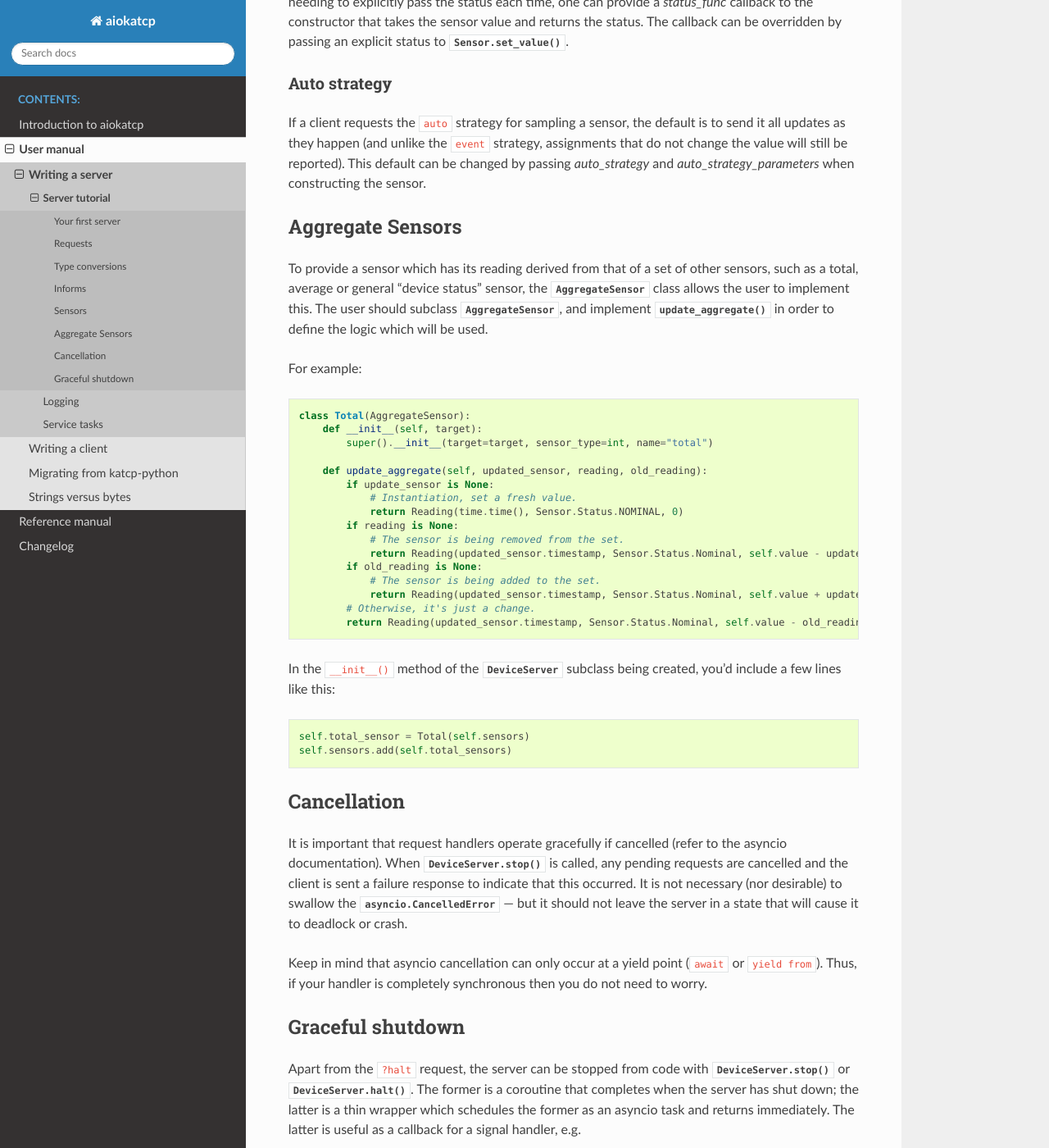
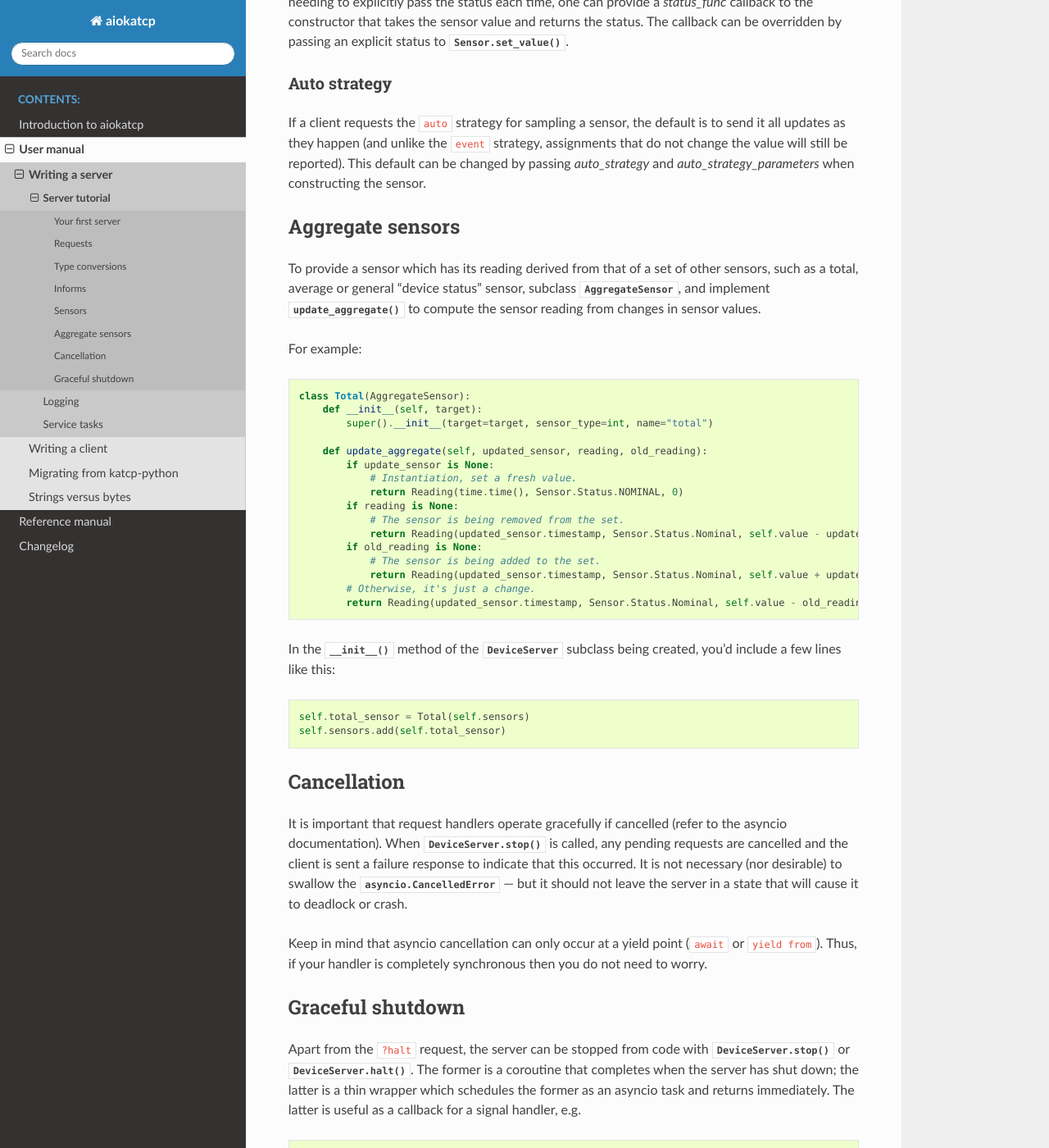
Before and after one commit to ska-sa/aiokatcp, a Sphinx documentation site: the page built from doc/server/tutorial.rst, in a window 1280 px wide and 1400 px high, scrolled down 3958 px. Shown: the whole window at 82% size. Built offline with Sphinx 7.4.7 and the Read the Docs theme 2.0.0, drawn with Linux system fonts in a browser that asks for light colours; the version number could not be read and is left out.

Commit message:
Apply suggestions from code review
Co-authored-by: Bruce Merry <1963944+bmerry@users.noreply.github.com>

```diff
--- a/doc/server/tutorial.rst
+++ b/doc/server/tutorial.rst
@@ -216,14 +216,13 @@ assignments that do not change the value will still be reported). This default
 can be changed by passing `auto_strategy` and `auto_strategy_parameters` when
 constructing the sensor.
 
-Aggregate Sensors
+Aggregate sensors
 -----------------
 To provide a sensor which has its reading derived from that of a set of other
-sensors, such as a total, average or general "device status" sensor, the
-:class:`.AggregateSensor` class allows the user to implement this. The user
-should subclass :class:`.AggregateSensor`, and implement
-:func:`.~AggregateSensor.update_aggregate` in order to define the logic which will
-be used.
+sensors, such as a total, average or general "device status" sensor, subclass
+:class:`.AggregateSensor`, and implement
+:func:`.~AggregateSensor.update_aggregate` to compute the sensor reading from
+changes in sensor values.
 
 For example:
 
@@ -247,13 +246,13 @@ For example:
             return Reading(updated_sensor.timestamp, Sensor.Status.Nominal, self.value - old_reading.value + reading.value)
 
 
-In the ``__init__()`` method of the :class:`.DeviceServer` subclass being
+In the :meth:`!__init__` method of the :class:`.DeviceServer` subclass being
 created, you'd include a few lines like this:
 
 .. code:: python
 
     self.total_sensor = Total(self.sensors)
-    self.sensors.add(self.total_sensors)
+    self.sensors.add(self.total_sensor)
 
 
 Cancellation
```
Also changed, not shown: 1 other file.
